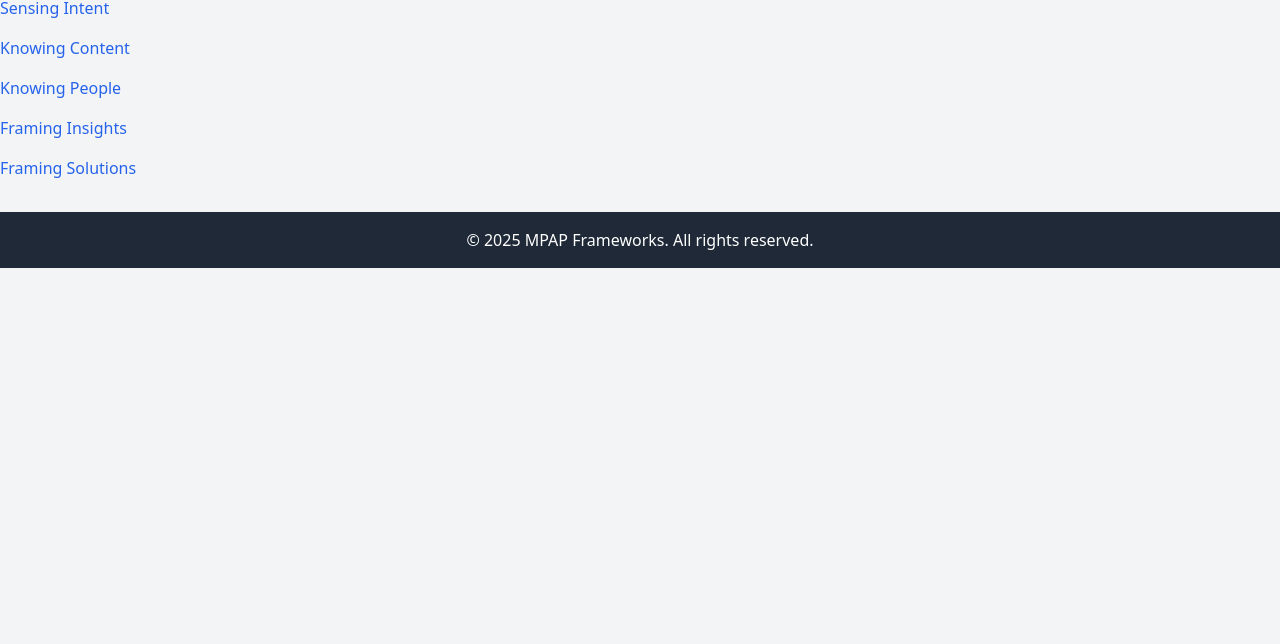
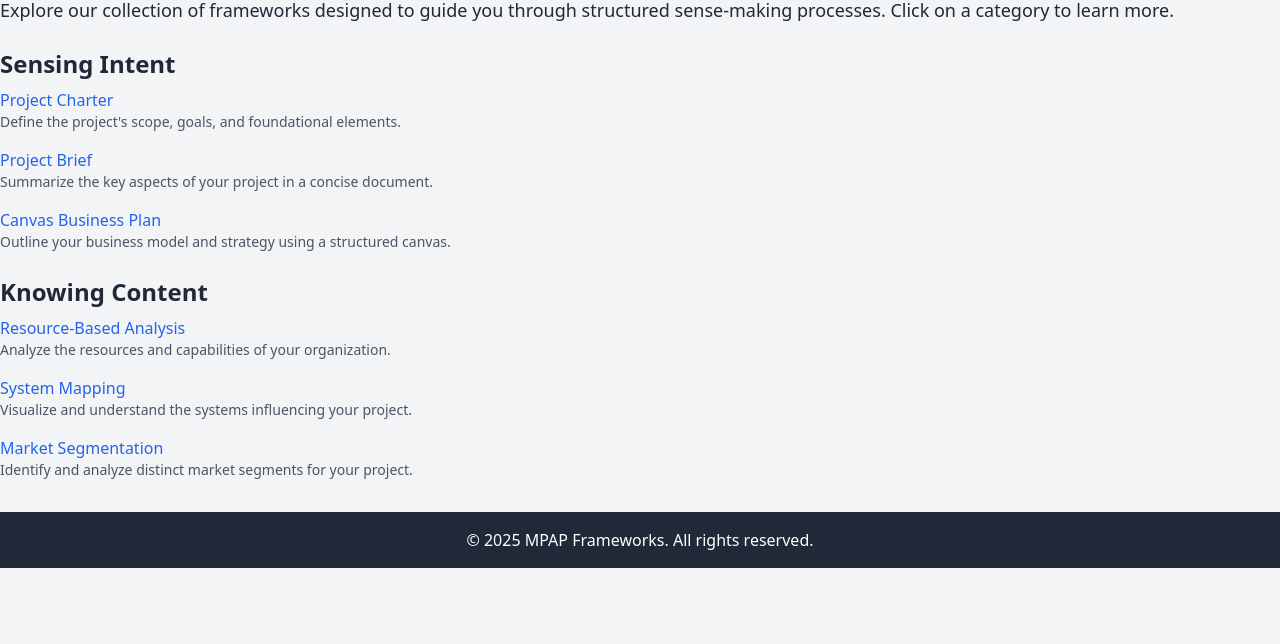
Before and after one commit to marpinet/mpap-id-frameworks, a website: page public/categories/index.html in a window 1280 px wide. Shown: the part 156-800 px from the top of the page. Drawn offline with nearby package versions, Linux system fonts and the light colour scheme.

Commit message:
Enhance About page with mission statement and acknowledgments; update Categories page with detailed framework listings; add edit and delete buttons for frameworks in Dashboard

```diff
--- a/public/categories/index.html
+++ b/public/categories/index.html
@@ -15,6 +15,7 @@
                     <li><a href="../index.html" class="hover:underline">Home</a></li>
                     <li><a href="#" class="hover:underline">Categories</a></li>
                     <li><a href="../about.html" class="hover:underline">About</a></li>
+                    <li><a href="../dashboard.html" class="hover:underline">Dashboard</a></li>
                 </ul>
             </nav>
         </div>
@@ -23,12 +24,46 @@
     <main class="container mx-auto mt-8">
         <section>
             <h2 class="text-4xl font-bold mb-4">Framework Categories</h2>
-            <ul class="space-y-4">
-                <li><a href="#" class="text-blue-600 hover:underline">Sensing Intent</a></li>
-                <li><a href="#" class="text-blue-600 hover:underline">Knowing Content</a></li>
-                <li><a href="#" class="text-blue-600 hover:underline">Knowing People</a></li>
-                <li><a href="#" class="text-blue-600 hover:underline">Framing Insights</a></li>
-                <li><a href="#" class="text-blue-600 hover:underline">Framing Solutions</a></li>
+            <p class="text-lg mb-6">Explore our collection of frameworks designed to guide you through structured sense-making processes. Click on a category to learn more.</p>
+            <ul class="space-y-6">
+                <!-- Sensing Intent -->
+                <li>
+                    <h3 class="text-2xl font-bold mb-2">Sensing Intent</h3>
+                    <ul class="space-y-4">
+                        <li>
+                            <a href="../framework_md_files/Project_Charter_Framework.md" class="text-blue-600 hover:underline">Project Charter</a>
+                            <p class="text-sm text-gray-600">Define the project's scope, goals, and foundational elements.</p>
+                        </li>
+                        <li>
+                            <a href="../framework_md_files/Project_Brief_Framework.md" class="text-blue-600 hover:underline">Project Brief</a>
+                            <p class="text-sm text-gray-600">Summarize the key aspects of your project in a concise document.</p>
+                        </li>
+                        <li>
+                            <a href="../framework_md_files/Canvas_Business_Plan_Framework.md" class="text-blue-600 hover:underline">Canvas Business Plan</a>
+                            <p class="text-sm text-gray-600">Outline your business model and strategy using a structured canvas.</p>
+                        </li>
+                    </ul>
+                </li>
+                <!-- Knowing Content -->
+                <li>
+                    <h3 class="text-2xl font-bold mb-2">Knowing Content</h3>
+                    <ul class="space-y-4">
+                        <li>
+                            <a href="../framework_md_files/Resource_Based_Analysis_Framework.md" class="text-blue-600 hover:underline">Resource-Based Analysis</a>
+                            <p class="text-sm text-gray-600">Analyze the resources and capabilities of your organization.</p>
+                        </li>
+                        <li>
+                            <a href="../framework_md_files/System_Mapping_Framework.md" class="text-blue-600 hover:underline">System Mapping</a>
+                            <p class="text-sm text-gray-600">Visualize and understand the systems influencing your project.</p>
+                        </li>
+                        <li>
+                            <a href="../framework_md_files/Market_Segmentation_Framework.md" class="text-blue-600 hover:underline">Market Segmentation</a>
+                            <p class="text-sm text-gray-600">Identify and analyze distinct market segments for your project.</p>
+                        </li>
+                    </ul>
+                </li>
+                <!-- Additional categories (Knowing People, Framing Insights, Framing Solutions) -->
+                <!-- Add similar sections for other categories -->
             </ul>
         </section>
     </main>
```
Also changed, not shown: public/about.html (+4 -1 lines), public/dashboard.html (+15 -3 lines).
